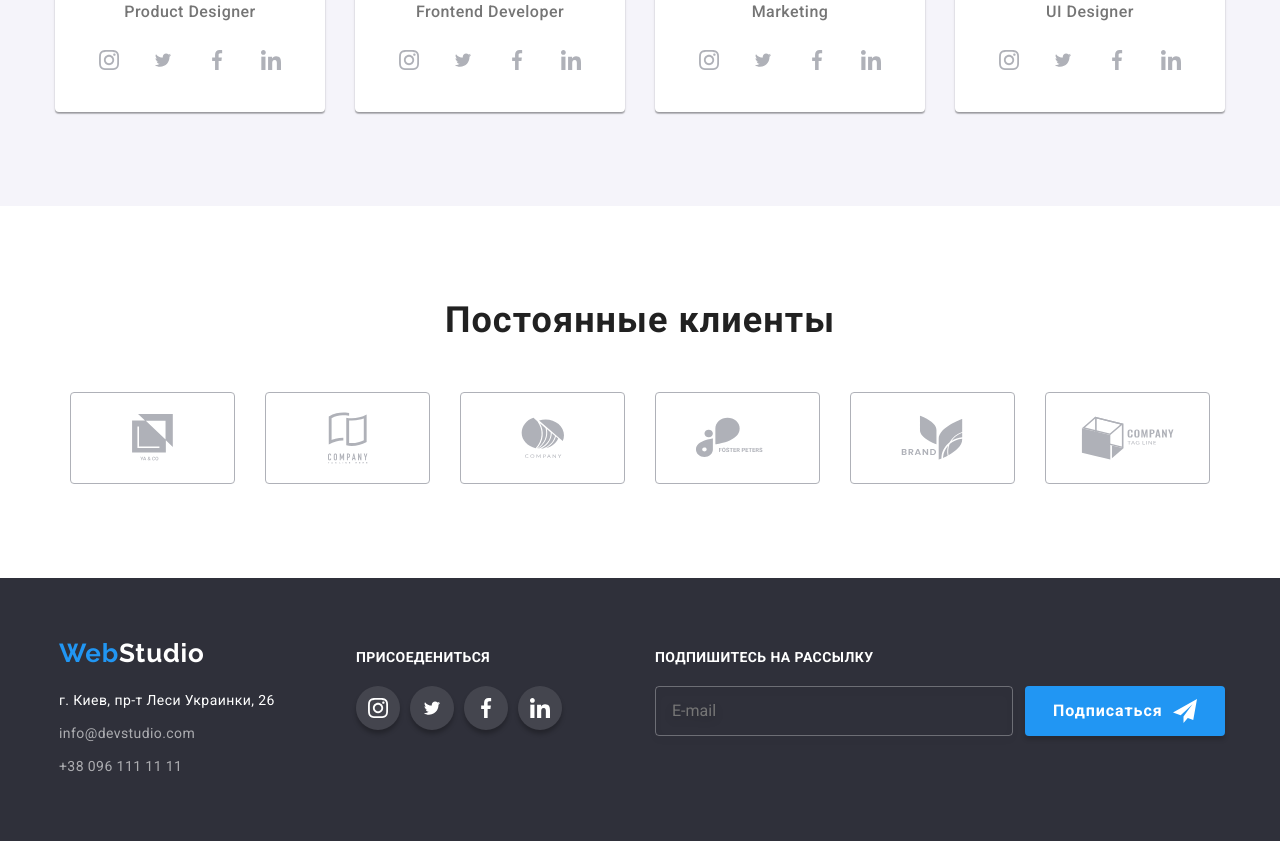
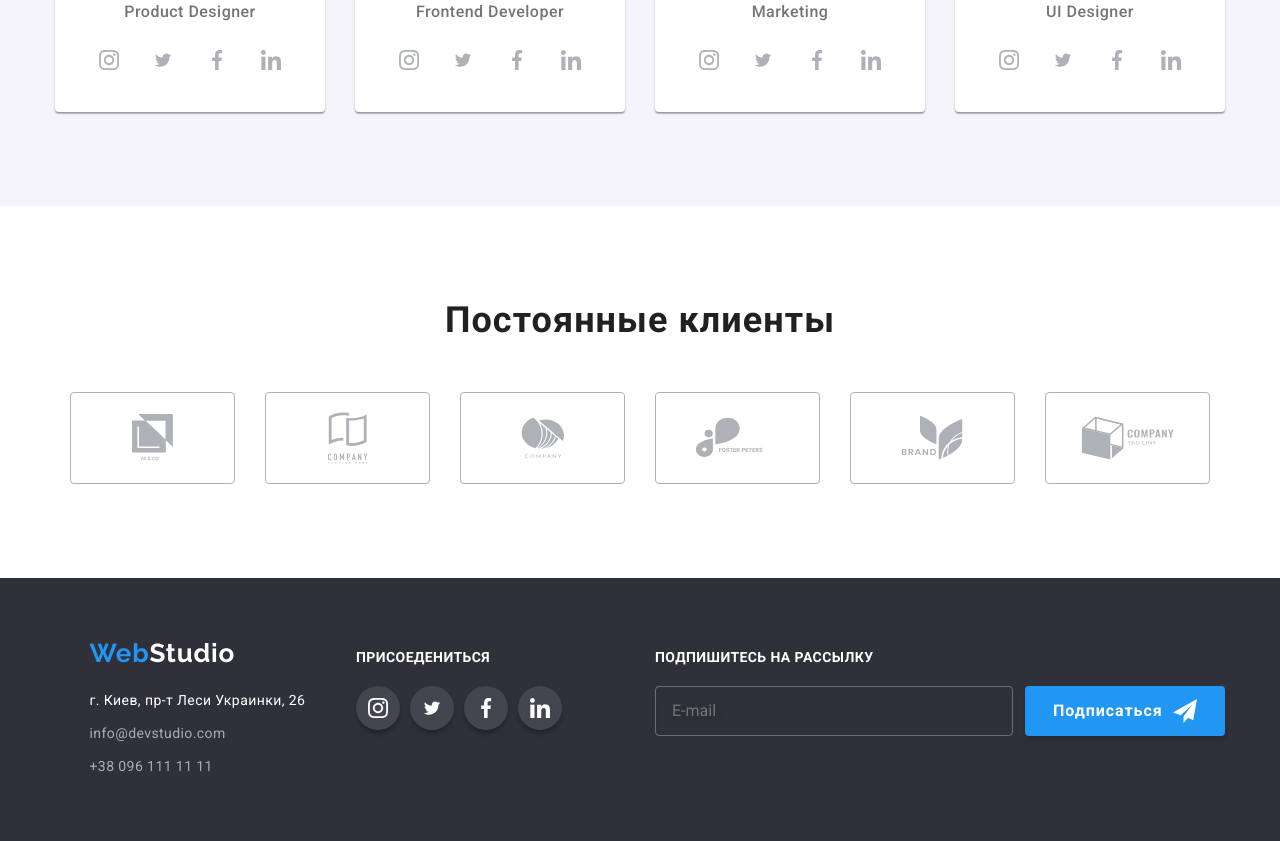
Before and after one commit to Oleg-Omelchuk/goit-markup-hw-08, a plain HTML site: page index.html in a window 1280 px wide. Shown: the part 2084-2925 px from the top of the page. Drawn offline with nearby package versions, Linux system fonts and the light colour scheme.

Commit message:
правка

```diff
--- a/sass/layout/_footer.scss
+++ b/sass/layout/_footer.scss
@@ -16,8 +16,6 @@
     display: flex;
     align-items: flex-start;
     justify-content: space-between;
-    margin-right: 65px;
-    // margin-bottom: 0;
   }
 }
 
```
Also changed, not shown: portfolio.html (+2 -2 lines), css/main.css, dist/css/main.min.css, 2 other files.
